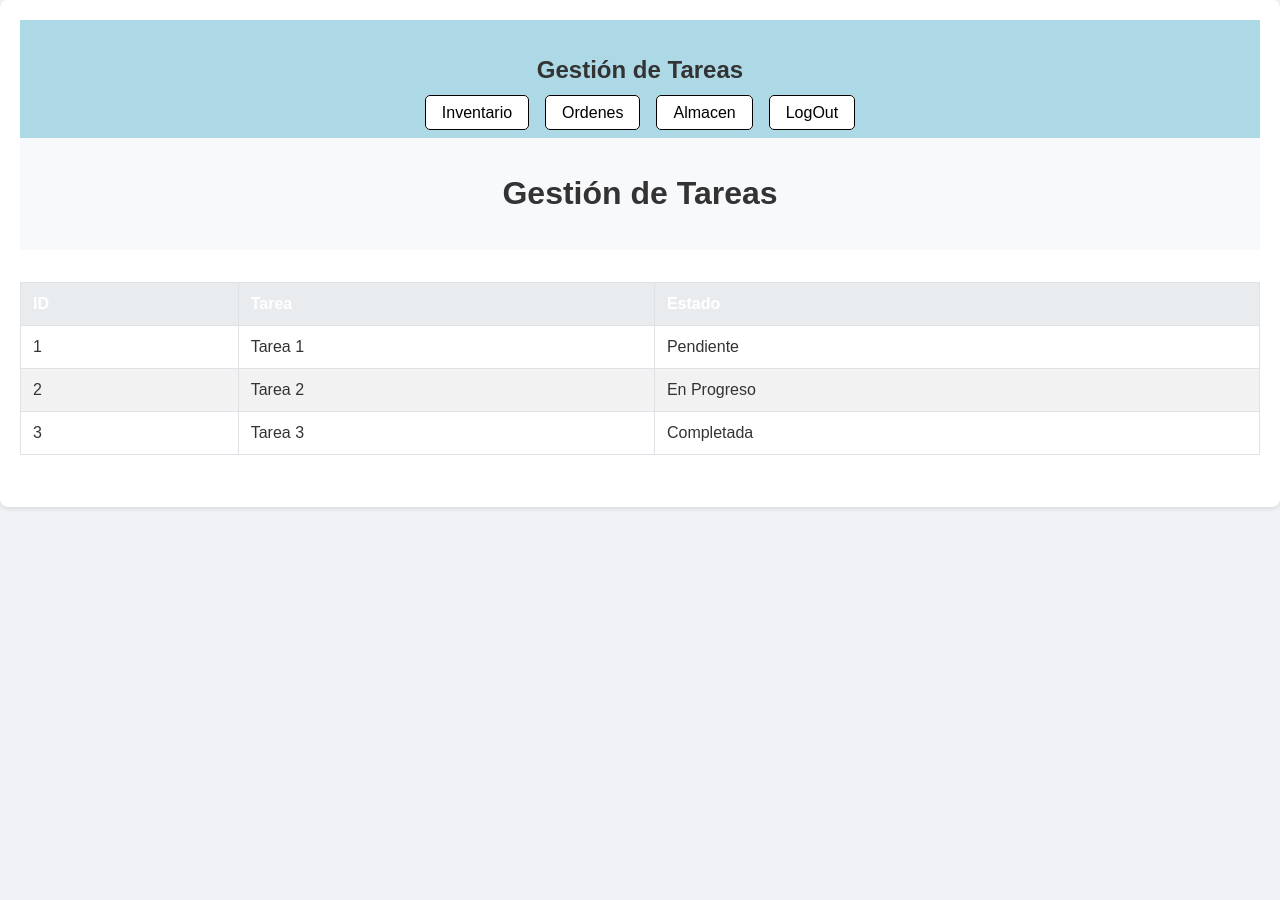
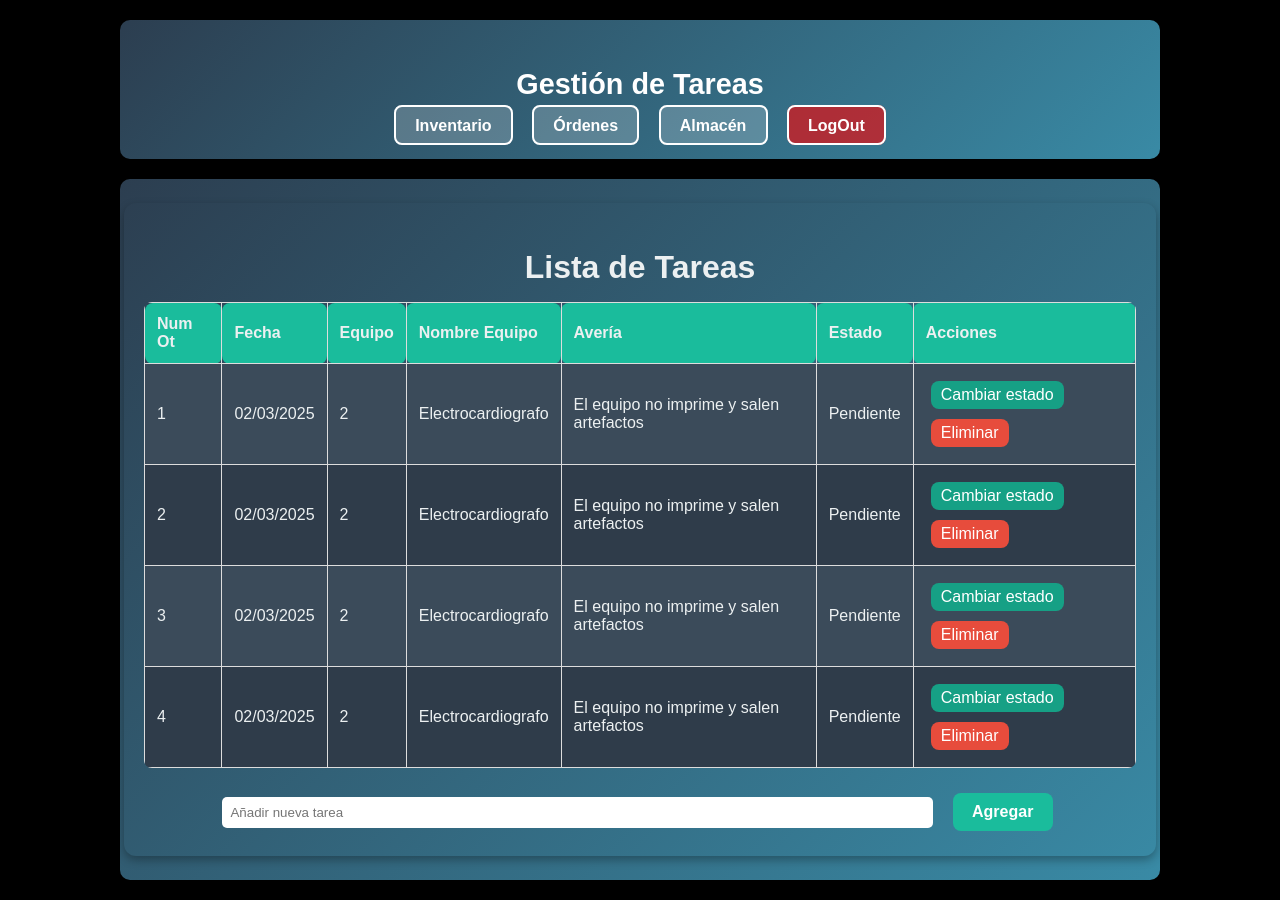
Before and after one commit to AtoBerenguer/gehm, a Vue app: page /main in a window 1280 px wide. Before the commit the page ends 800 px from the top, so only its background shows below. Built offline with nearby package versions, Linux system fonts and the light colour scheme.

Commit message:
Actualizar estilos de la aplicación y mejorar la estructura del componente de inventario

```diff
--- a/src/App.vue
+++ b/src/App.vue
@@ -16,7 +16,7 @@ export default {
 body {
   margin: 0;
   font-family: Arial, Helvetica, sans-serif;
-  background-color: #f0f2f5;
+  background-color: #000000;
   color: #333;
 }
 
@@ -31,7 +31,7 @@ body {
 
 .app-container {
   padding: 20px;
-  background-color: #fff;
+  background-color: #000000;
   box-shadow: 0 2px 4px rgba(0, 0, 0, 0.1);
   border-radius: 8px;
 }
--- a/src/components/login/loginApp.vue
+++ b/src/components/login/loginApp.vue
@@ -37,40 +37,60 @@ export default {
 
   <style scoped>
   .login-container {
+    background: linear-gradient(135deg, #2c3e50, #398aa5);
+    padding: 1.5rem;
+    box-shadow: 0 4px 10px rgba(0, 0, 0, 0.2);
+    border-radius: 10px;
     max-width: 400px;
-    margin: 0 auto;
-    padding: 20px;
-    border: 1px solid #ccc;
-    border-radius: 5px;
-    box-shadow: 0 0 10px rgba(0, 0, 0, 0.1);
+    margin: 10rem auto;
+    text-align: center;
+  }
+
+  h2 {
+    color: #ecf0f1;
+    font-size: 2rem;
+    font-weight: bold;
+    margin-bottom: 20px;
   }
 
   .form-group {
     margin-bottom: 15px;
+    text-align: left;
   }
 
   label {
     display: block;
     margin-bottom: 5px;
+    color: #ecf0f1;
   }
 
   input {
     width: 100%;
-    padding: 8px;
+    padding: 10px;
+    border-radius: 8px;
+    border: 1px solid #ddd;
+    background: #34495e;
+    color: #ecf0f1;
     box-sizing: border-box;
+  }
+
+  input:focus {
+    outline: none;
+    border: 2px solid #1abc9c;
   }
 
   button {
     width: 100%;
-    padding: 10px;
-    background-color: #007bff;
+    padding: 12px;
+    background-color: #1abc9c;
     color: white;
     border: none;
-    border-radius: 5px;
+    border-radius: 8px;
     cursor: pointer;
+    transition: background-color 0.3s ease;
   }
 
   button:hover {
-    background-color: #0056b3;
+    background-color: #16a085;
   }
   </style>
--- a/src/components/mainContent.vue
+++ b/src/components/mainContent.vue
@@ -1,38 +1,21 @@
 <template>
     <div>
         <HeaderComponent></HeaderComponent>
+        <tareasList />
 
-        <header>
-            <h1>Gestión de Tareas</h1>
-        </header>
-        <main>
-            <table>
-                <thead>
-                    <tr>
-                        <th>ID</th>
-                        <th>Tarea</th>
-                        <th>Estado</th>
-                    </tr>
-                </thead>
-                <tbody>
-                    <tr v-for="tarea in tareas" :key="tarea.id">
-                        <td>{{ tarea.id }}</td>
-                        <td>{{ tarea.nombre }}</td>
-                        <td>{{ tarea.estado }}</td>
-                    </tr>
-                </tbody>
-            </table>
-        </main>
+
     </div>
 </template>
 
 <script>
 import HeaderComponent from './shared/headerComponent.vue';
+import tareasList from './task/tareasList.vue';
 
 export default {
     name: 'MainContent',
     components: {
-        HeaderComponent
+        HeaderComponent,
+        tareasList
     },
     data() {
         return {
--- a/src/components/shared/headerComponent.vue
+++ b/src/components/shared/headerComponent.vue
@@ -1,13 +1,21 @@
 <template>
     <header class="header">
-        <h2>{{text}}</h2>
+        <h2 class="title">{{ text }}</h2>
 
         <nav class="nav">
             <ul class="nav-list">
-                <li class="nav-item"><router-link to="/inventary" class="nav-link">Inventario</router-link></li>
-                <li class="nav-item"><router-link to="/main" class="nav-link">Ordenes</router-link></li>
-                <li class="nav-item"><router-link to="/" class="nav-link">Almacen</router-link></li>
-                <li class="nav-item"><router-link to="/" class="nav-link">LogOut</router-link></li>
+                <li class="nav-item">
+                    <router-link to="/inventary" class="nav-link">Inventario</router-link>
+                </li>
+                <li class="nav-item">
+                    <router-link to="/main" class="nav-link">Órdenes</router-link>
+                </li>
+                <li class="nav-item">
+                    <router-link to="/" class="nav-link">Almacén</router-link>
+                </li>
+                <li class="nav-item">
+                    <router-link to="/" class="nav-link logout">LogOut</router-link>
+                </li>
             </ul>
         </nav>
     </header>
@@ -15,48 +23,80 @@
 
 <script>
 export default {
-    name: 'HeaderComponent',
+    name: "HeaderComponent",
     data() {
         return {
-            text: 'Gestión de Tareas'
+            text: "Gestión de Tareas",
         };
-    }
-}
-
+    },
+};
 </script>
 
 <style scoped>
 .header {
-    background-color: #add8e6;
-    padding: 1rem;
+    background: linear-gradient(135deg, #2c3e50, #398aa5);
+    padding: 1.5rem;
+    box-shadow: 0 4px 10px rgba(0, 0, 0, 0.2);
+    border-radius: 10px;
+    display: flex;
+    flex-direction: column;
+    align-items: center;
+    width: 80%;
+    margin: auto;
+}
+
+.title {
+    color: white;
+    font-size: 1.8rem;
+    margin-bottom: 1rem;
+    font-weight: bold;
 }
 
 .nav {
+    width: 100%;
     display: flex;
-    justify-content: space-around;
+    justify-content: center;
 }
 
 .nav-list {
     list-style: none;
     display: flex;
-    gap: 1rem;
+    gap: 1.2rem;
     padding: 0;
     margin: 0;
 }
 
+.nav-item {
+    transition: transform 0.2s ease-in-out;
+}
 
+.nav-item:hover {
+    transform: scale(1.1);
+}
 
 .nav-link {
     text-decoration: none;
-    color: black;
-    background-color: white;
-    border: 1px solid black;
-    border-radius: 5px;
-    padding: 0.5rem 1rem;
-    transition: background-color 0.3s;
+    color: white;
+    background-color: rgba(255, 255, 255, 0.2);
+    border: 2px solid white;
+    border-radius: 8px;
+    padding: 0.6rem 1.2rem;
+    font-weight: bold;
+    transition: all 0.3s ease-in-out;
 }
 
 .nav-link:hover {
-    background-color: #f0f0f0;
+    background-color: white;
+    color: #2c3e50;
+}
+
+.logout {
+    background-color: rgba(255, 0, 0, 0.6);
+    border-color: white;
+}
+
+.logout:hover {
+    background-color: red;
+    color: white;
 }
 </style>
--- a/src/components/task/tareasList.vue
+++ b/src/components/task/tareasList.vue
@@ -1,15 +1,184 @@
 <template>
-    <div>
-        <h1>TAREAS LIST WORKS!</h1>
+    <div class="container">
+      <div class="task-list">
+        <h2>Lista de Tareas</h2>
+        <table>
+          <thead>
+            <tr>
+              <th>Num Ot</th>
+              <th>Fecha</th>
+              <th>Equipo</th>
+              <th>Nombre Equipo</th>
+              <th>Avería</th>
+              <th>Estado</th>
+              <th>Acciones</th>
+            </tr>
+          </thead>
+          <tbody>
+            <tr v-for="(tarea, index) in tareas" :key="tarea.id" :class="index % 2 === 0 ? 'even' : 'odd'">
+              <td>{{ tarea.numOt }}</td>
+              <td>{{ tarea.fecha }}</td>
+              <td>{{ tarea.equipoId }}</td>
+              <td>{{ tarea.nombreEquipo }}</td>
+              <td>{{ tarea.averia }}</td>
+              <td>{{ tarea.estado ? 'Completada' : 'Pendiente' }}</td>
+              <td>
+                <button @click="toggleEstado(tarea.id)" class="btn-toggle">Cambiar estado</button>
+                <button @click="eliminarTarea(tarea.id)" class="btn-delete">Eliminar</button>
+              </td>
+            </tr>
+          </tbody>
+        </table>
+        <div class="task-input">
+          <input v-model="nuevaTarea" placeholder="Añadir nueva tarea" />
+          <button @click="agregarTarea" class="btn-add">Agregar</button>
+        </div>
+      </div>
     </div>
   </template>
 
   <script>
   export default {
-        name: 'tareasList'
-    }
+    data() {
+      return {
+        nuevaTarea: "",
+        tareas: [
+          { id: 1, numOt: 1, fecha: "02/03/2025", equipoId: 2, nombreEquipo: "Electrocardiografo", averia: "El equipo no imprime y salen artefactos", estado: false },
+          { id: 2, numOt: 2, fecha: "02/03/2025", equipoId: 2, nombreEquipo: "Electrocardiografo", averia: "El equipo no imprime y salen artefactos", estado: false },
+          { id: 3, numOt: 3, fecha: "02/03/2025", equipoId: 2, nombreEquipo: "Electrocardiografo", averia: "El equipo no imprime y salen artefactos", estado: false },
+          { id: 4, numOt: 4, fecha: "02/03/2025", equipoId: 2, nombreEquipo: "Electrocardiografo", averia: "El equipo no imprime y salen artefactos", estado: false },
+        ],
+      };
+    },
+    methods: {
+      agregarTarea() {
+        console.log("Agregar tarea");
+      },
+      toggleEstado(id) {
+        const tarea = this.tareas.find((t) => t.id === id);
+        if (tarea) tarea.estado = !tarea.estado;
+      },
+      eliminarTarea(id) {
+        this.tareas = this.tareas.filter((t) => t.id !== id);
+      },
+    },
+  };
   </script>
 
   <style scoped>
+  .container {
+    background: linear-gradient(135deg, #2c3e50, #398aa5);
+    padding: 1.5rem;
+    box-shadow: 0 4px 10px rgba(0, 0, 0, 0.2);
+    border-radius: 10px;
+    display: flex;
+    flex-direction: column;
+    align-items: center;
+    width: 80%;
+    margin: auto;
+    margin-top: 20px;
+}
 
+  .task-list {
+
+    padding: 20px;
+    border-radius: 12px;
+    box-shadow: 0 4px 10px rgba(0, 0, 0, 0.3);
+    width: 100%;
+    text-align: center;
+  }
+
+  h2 {
+    color: #ecf0f1;
+    margin-bottom: 10px;
+    font-size: 2rem;
+    font-weight: bold;
+  }
+
+  table {
+    width: 100%;
+    border-collapse: collapse;
+    margin-top: 1rem;
+    border-radius: 8px;
+    overflow: hidden;
+}
+
+  th,
+  td {
+    padding: 12px;
+    text-align: left;
+    color: #ecf0f1;
+  }
+
+  th {
+    background: #1abc9c;
+    border-radius: 8px;
+    font-weight: bold;
+  }
+
+  .even {
+    background: #3b4b5a;
+  }
+
+  .odd {
+    background: #2f3c4a;
+  }
+
+  tr:hover {
+    background-color: #1abc9c;
+    color: white;
+  }
+
+  button {
+    padding: 5px 10px;
+    border: none;
+    border-radius: 8px;
+    cursor: pointer;
+    margin: 5px;
+    transition: all 0.3s ease-in-out;
+  }
+
+  button:hover {
+    opacity: 0.8;
+  }
+
+  .btn-toggle {
+    background: #16a085;
+    color: white;
+  }
+
+  .btn-delete {
+    background: #e74c3c;
+    color: white;
+  }
+
+  .btn-add {
+    background: #1abc9c;
+    color: white;
+    padding: 0.6rem 1.2rem;
+    border-radius: 8px;
+    font-weight: bold;
+    transition: all 0.3s ease-in-out;
+    margin-left: 10px;
+  }
+
+  .task-input {
+    margin-top: 15px;
+    display: flex;
+    justify-content: center;
+    align-items: center;
+  }
+
+  input {
+    padding: 8px;
+    width: 70%;
+    border: none;
+    border-radius: 5px;
+    margin-right: 10px;
+  }
+
+  input:focus {
+    outline: none;
+    border: 2px solid #16a085;
+  }
   </style>
```
Also changed, not shown: src/components/inventary/allInventario.vue (+85 -23 lines). Lines whose indentation alone changed are shown as unchanged.
